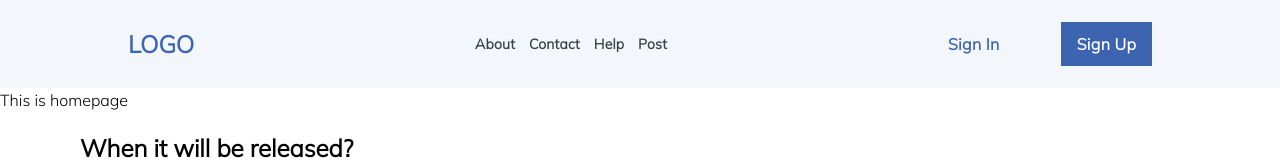
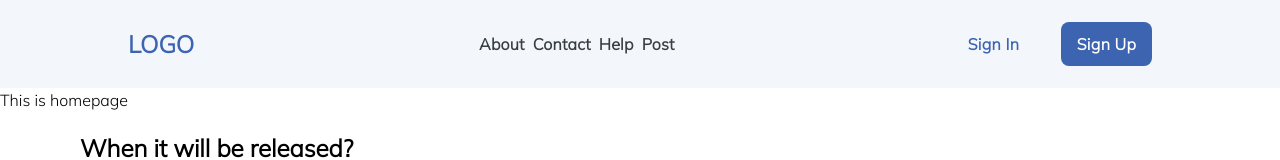
Before and after one commit to WCS-DLC-Bitcoin-Fake-News/front-end, a React (Create React App) app: page / in a window 1280 px wide. Shown: the top 160 px of the page. Built offline with nearby package versions, Linux system fonts and the light colour scheme; no server answers.

Commit message:
added styling to navbar

```diff
--- a/src/components/Navbar.js
+++ b/src/components/Navbar.js
@@ -11,24 +11,24 @@ const Navbar = () => {
       <div className="text-2xl text-secondary font-bold">
         <Link to="/">LOGO</Link>
       </div>
-      <ul className="w-48 flex items-center justify-between font-semibold text-sm tracking-wide text-primary">
+      <ul className="w-48 flex items-center justify-between font-semibold text-base tracking-wide text-primary">
         <li>
-          <NavLink to="/about" activeClassName="text-secondary">
+          <NavLink to="/about" activeClassName="text-secondary" className=" p-1	 hover:bg-blue-100 dark:hover:bg-blue-900 rounded-lg text-base">
             About
           </NavLink>
         </li>
         <li>
-          <NavLink to="/contact" activeClassName="text-secondary">
+          <NavLink to="/contact" activeClassName="text-secondary" className=" p-1	 hover:bg-blue-100 dark:hover:bg-blue-900 rounded-lg text-base">
             Contact
           </NavLink>
         </li>
         <li>
-          <NavLink to="/help" activeClassName="text-secondary">
+          <NavLink to="/help" activeClassName="text-secondary"className=" p-1	 hover:bg-blue-100 rounded-lg text-base">
             Help
           </NavLink>
         </li>
         <li>
-          <NavLink to="/post" activeClassName="text-secondary">
+          <NavLink to="/post" activeClassName="text-secondary"className=" p-1	 hover:bg-blue-100 rounded-lg text-base">
             Post
           </NavLink>
         </li>
@@ -40,12 +40,12 @@ const Navbar = () => {
         :
         <>
           <Link to="signin">
-            <button className="text-secondary font-bold tracking-wide2">
+            <button className=" p-2	 hover:bg-blue-200 rounded-lg text-base w-23 h-11 text-secondary font-bold tracking-wide2">
               Sign In
             </button>
           </Link>
           <Link to="signup">
-            <button className="w-23 h-11 font-bold tracking-wide2 bg-primary text-white">
+            <button className=" p-1 hover:bg-blue-900 rounded-lg text-base w-23 h-11 font-bold tracking-wide2 bg-primary text-white">
               Sign Up
             </button>
           </Link>
--- a/src/components/NewestEntries.js
+++ b/src/components/NewestEntries.js
@@ -1,4 +1,3 @@
-import { GoArrowUp, GoArrowDown } from "react-icons/go";
 import { useState, useEffect } from "react"
 import axios from "axios";
 const Row = ({author, title, body, createdAt}) => (
```
Also changed, not shown: 1 other file (tests, documents, lock files or other folders).
